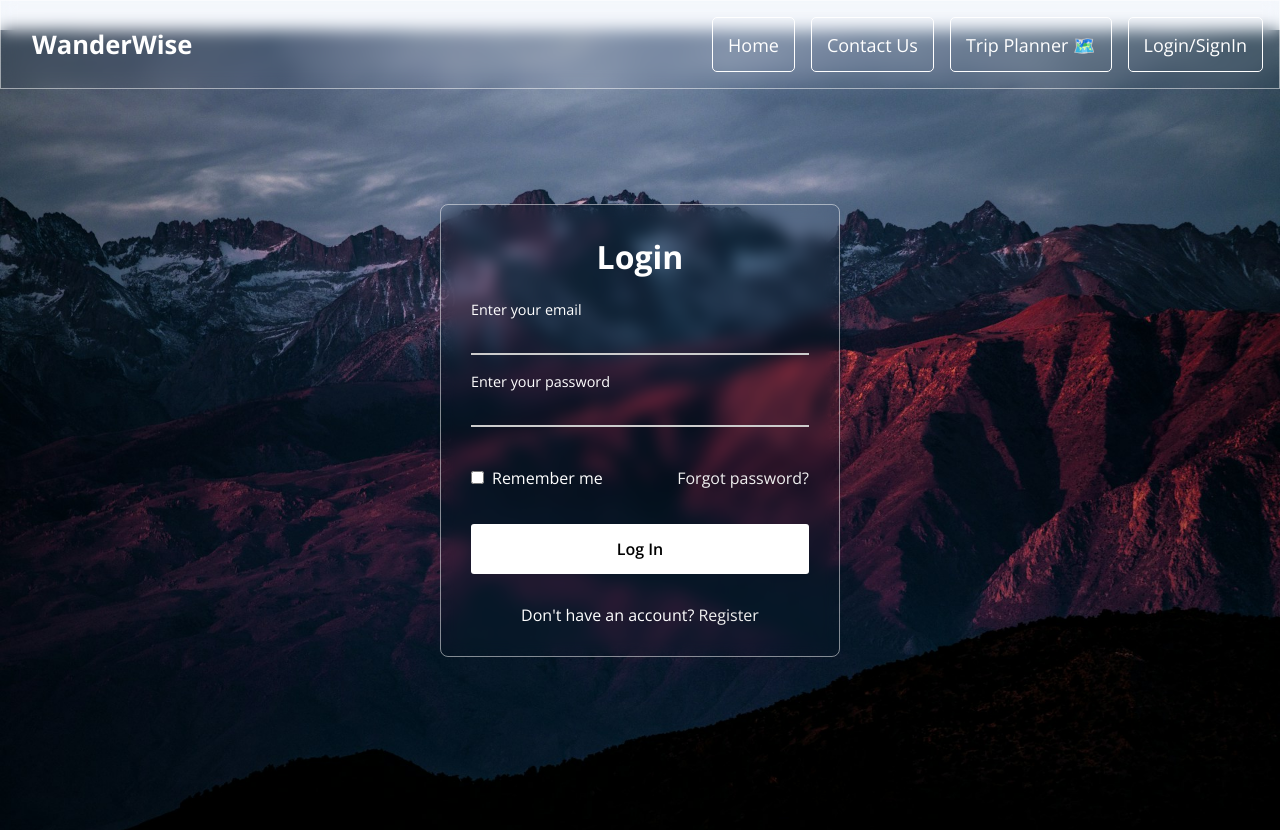
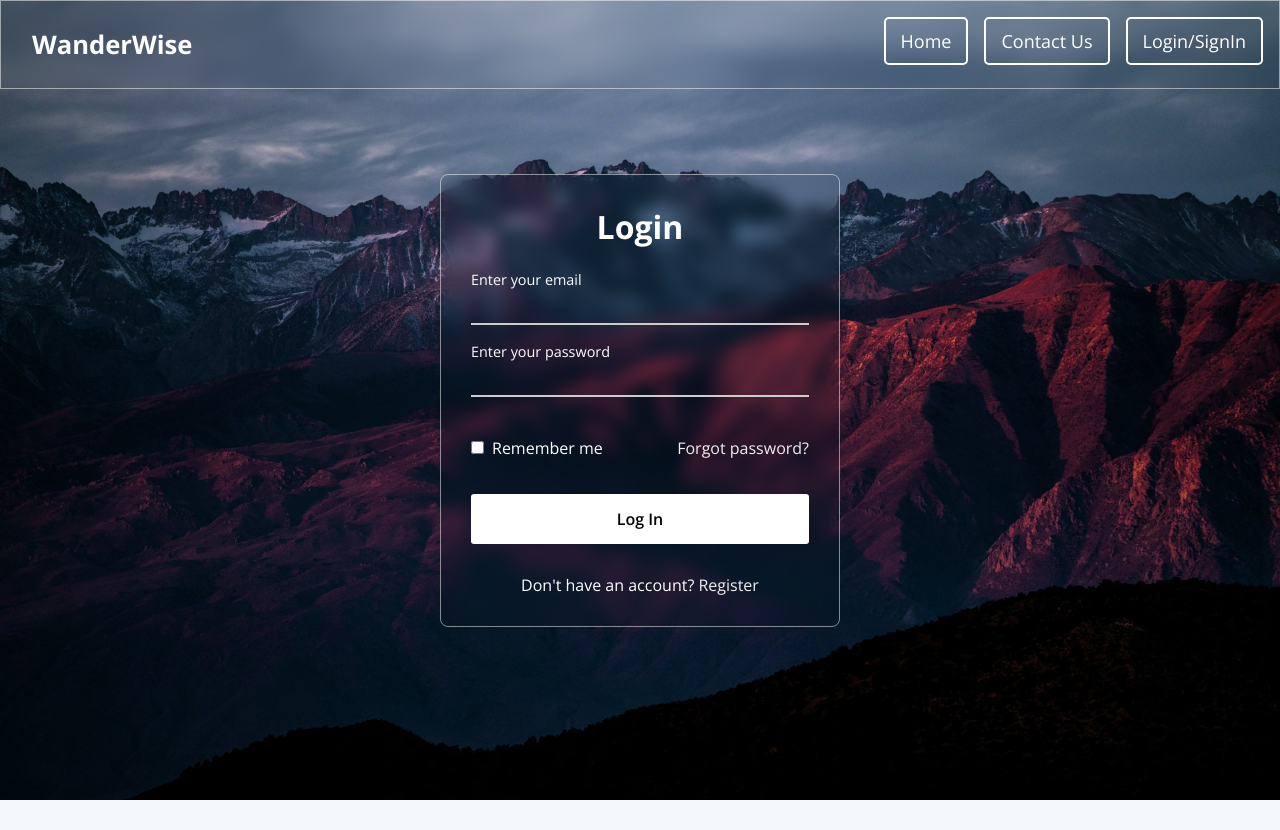
Before and after one commit to shivamchavan12/wanderwise, a React (Create React App) app: page /login in a window 1280 px wide. After the commit the page ends 800 px from the top, so only its background shows below. Built offline with nearby package versions, Linux system fonts and the light colour scheme.

Commit message:
header,app,home

```diff
--- a/src/App.js
+++ b/src/App.js
@@ -5,7 +5,6 @@ import Login from './components/login';
 import Dashboard from './components/dashboard';
 import Home from './components/Home';
 import Trip from './components/Tripplanner';
-import ContactUs from './components/ContactUs';
 
 
 // function App() {
@@ -49,7 +48,6 @@ function App() {
         <Route path="/login" element={<Login setIsLoggedIn={setIsLoggedIn} />} />
         <Route path="/Tripplanner" element={<Trip />} />
         <Route path="/dashboard" element={<Dashboard />} />
-        <Route path="/ContactUs" element={<ContactUs />} />
       </Routes>
     </Router>
   );
--- a/src/components/Home.css
+++ b/src/components/Home.css
@@ -35,7 +35,6 @@
   align-items: center;
   justify-content: center;
   position: relative;
-  border:2px blue solid;
 }
 
 .overlay {
--- a/src/components/header.css
+++ b/src/components/header.css
@@ -8,9 +8,7 @@
     width: 100%;
     padding: 1rem;
     z-index: 1000;
-    border: 1px solid transparent;
-    backdrop-filter: blur(8px);
-    border: 1px solid rgba(255, 255, 255, 0.5);
+    border: 2px solid transparent;
     transition: transform 0.4s ease-in-out;
 }
 
@@ -51,13 +49,52 @@ nav a {
     border-radius: 5px;
     transition: 0.3s;
     font-size: 18px;
-    border: 1px white solid;
+    border: 2px white solid;
+    max-height:fit-content;
 }
 
 .button-link:hover {
-    background: grey;
+    background: rgb(212, 210, 210);
 }
 
 .button-link:active {
-    background: #ff7f50; /* Highlight active page */
+    background: #f3f059; /* Highlight active page */
 }
+
+
+/* Home Page Header */
+.home-header{
+    transition: transform 0.4s ease-in-out;
+}
+.home-header .logo a {
+    color: white;
+    display: none;
+}
+
+/* Login Page Header */
+.login-header{
+    backdrop-filter: blur(8px);
+    border: 1px solid rgba(255, 255, 255, 0.5);
+}
+.login-header .logo a {
+    color: #ffffff; /* White for Login */
+}
+
+/* Trip Planner Header */
+.trip-header{
+    border: 1px solid black;
+    background-color: black;
+}
+.trip-header .logo a {
+    color: white; /* Tomato red for Trip Planner */
+}
+
+.trip-header .button-link {
+    color: white;
+    text-decoration: none;
+    align-content: center;
+    border-radius: 5px;
+    transition: 0.3s;
+    font-size: 18px;
+    border: 2px white solid;
+}
--- a/src/components/header.js
+++ b/src/components/header.js
@@ -1,18 +1,22 @@
 import React, { useEffect, useState } from "react";
-import { Link, useNavigate } from "react-router-dom";
+import { Link, useNavigate, useLocation } from "react-router-dom";
 import { createClient } from "@supabase/supabase-js";
 import "./header.css"; // This will be globally applied
 
 // Initialize Supabase
 const supabase = createClient(
   "https://epklyikbubnqckckyhjk.supabase.co",
-  "eyJhbGciOiJIUzI1NiIsInR5cCI6IkpXVCJ9.eyJpc3MiOiJzdXBhYmFzZSIsInJlZiI6ImVwa2x5aWtidWJucWNrY2t5aGprIiwicm9sZSI6ImFub24iLCJpYXQiOjE3NDAyMTA4NzIsImV4cCI6MjA1NTc4Njg3Mn0.IhX7e7yzMYKPB12MP9nd4Sqfm7i8h4AO3anfqQGaocs"
+  "your-supabase-api-key"
 );
 
 function Header({ isLoggedIn, setIsLoggedIn }) {
   const navigate = useNavigate();
+  const location = useLocation();  // Get current route
   const [hideHeader, setHideHeader] = useState(false);
   const [prevScrollY, setPrevScrollY] = useState(0);
+
+  // Set default headerClass based on location.pathname
+  const [headerClass, setHeaderClass] = useState("default-header");
 
   useEffect(() => {
     const handleScroll = () => {
@@ -31,6 +35,19 @@ function Header({ isLoggedIn, setIsLoggedIn }) {
     return () => window.removeEventListener("scroll", handleScroll);
   }, [prevScrollY]);
 
+  useEffect(() => {
+    // Update headerClass based on pathname
+    if (location.pathname === "/") {
+      setHeaderClass("home-header");
+    } else if (location.pathname === "/login") {
+      setHeaderClass("login-header");
+    } else if (location.pathname === "/Tripplanner") {
+      setHeaderClass("trip-header");
+    } else {
+      setHeaderClass("default-header");
+    }
+  }, [location.pathname]);  // This ensures headerClass updates when pathname changes
+
   const handleLogout = async () => {
     const { error } = await supabase.auth.signOut();
     if (!error) {
@@ -43,27 +60,24 @@ function Header({ isLoggedIn, setIsLoggedIn }) {
   };
 
   return (
-    <header className={`header ${hideHeader ? "hide" : ""}`}>
-      <div className="sticky-header">
+    <header className={`sticky-header ${headerClass} ${hideHeader ? "hide" : ""}`}>
       <div className="logo">
         <Link className="name" to="/">WanderWise</Link>
       </div>
       <nav>
         <Link className="button-link" to="/">Home</Link>
         <Link className="button-link" to="/ContactUs">Contact Us</Link>
-          <Link className="button-link" to="/Tripplanner">Trip Planner 🗺️</Link>
 
         {isLoggedIn ? (
           <>
             <Link className="button-link" to="/Tripplanner">Trip Planner 🗺️</Link>
-              <Link className="button-link" to="/pantry">Profile</Link>
+            <Link className="button-link" to="/profile">Profile</Link>
             <Link className="button-link" onClick={handleLogout}>Logout</Link>
           </>
         ) : (
           <Link className="button-link" to="/login">Login/SignIn</Link>
         )}
       </nav>
-      </div>
     </header>
   );
 }
```
Also changed, not shown: src/components/ContactUs.css (deleted, +0 -60 lines), src/components/ContactUs.js (deleted, +0 -56 lines). Lines whose indentation alone changed are shown as unchanged.
